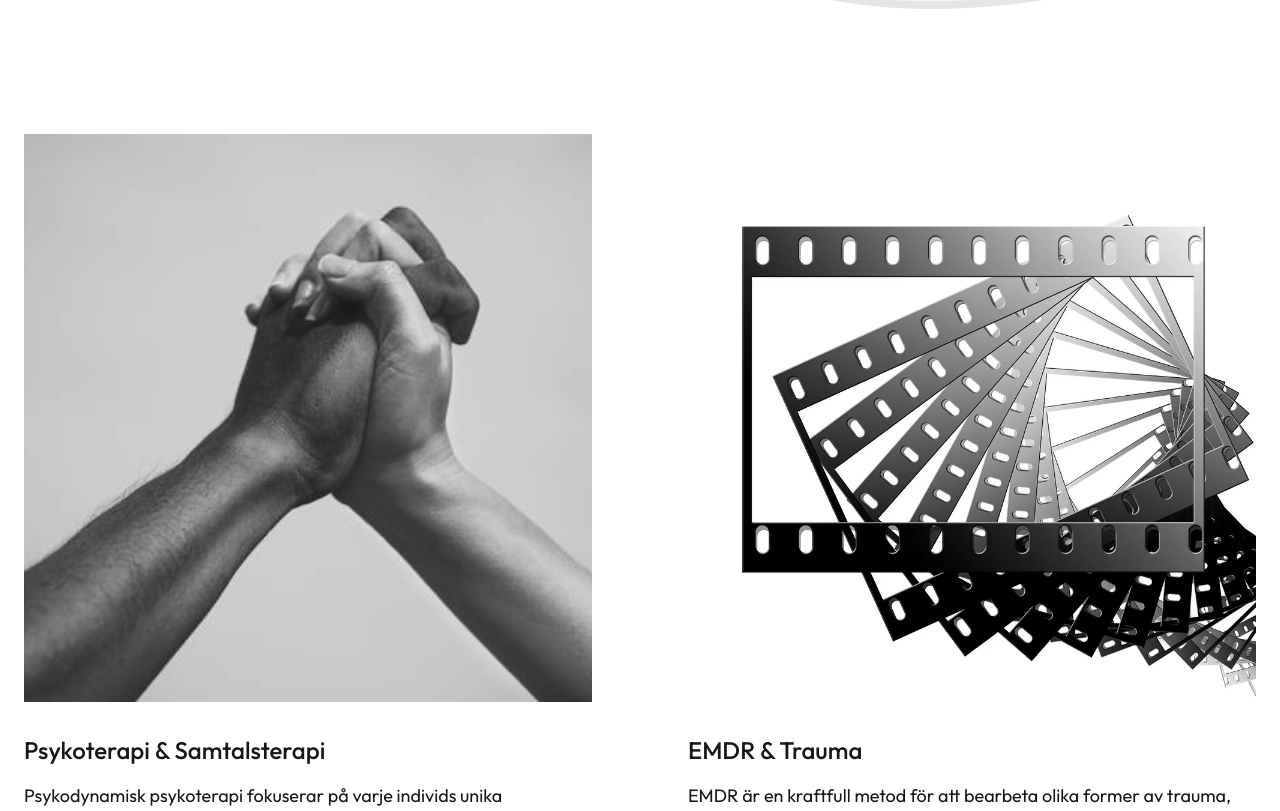
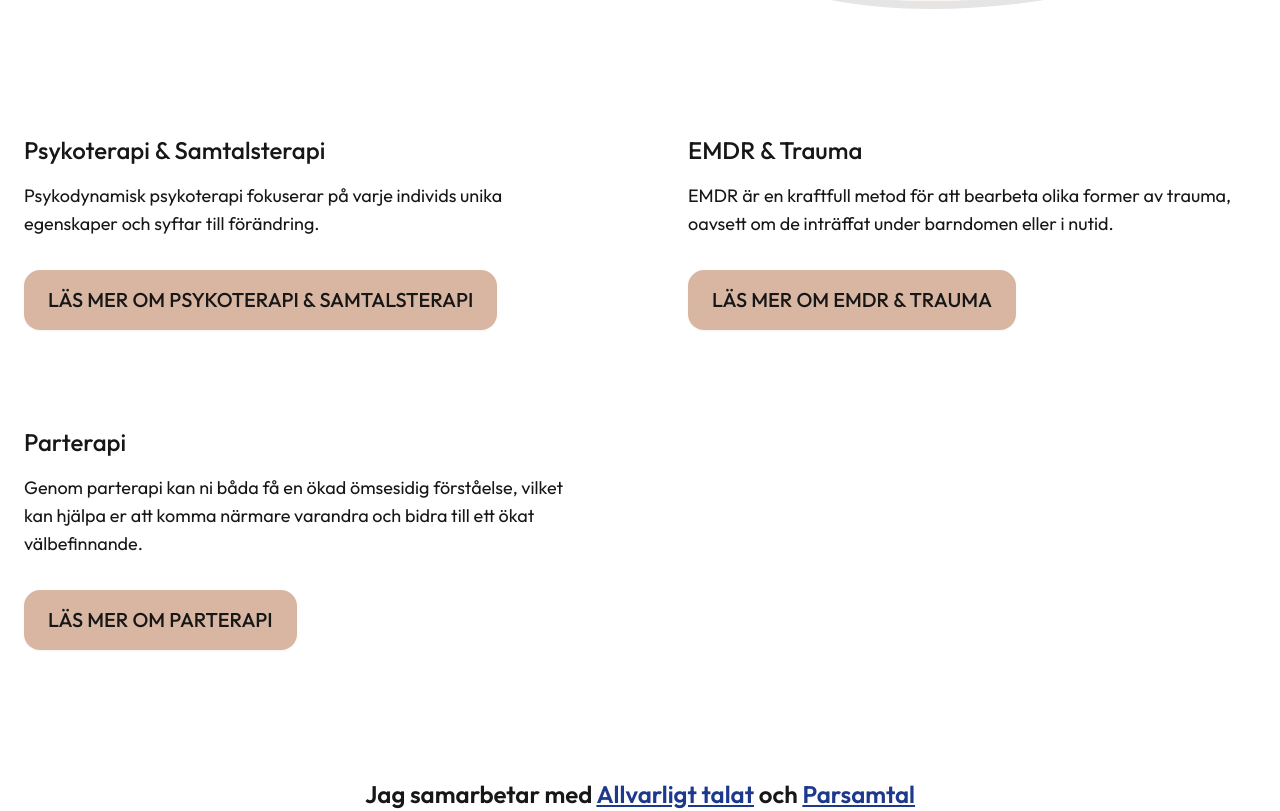
Before and after one commit to beratukiqi/psykoterapi-anna-maria-brandt, a Next.js app: page / in a window 1280 px wide. Shown: the part 4520-5331 px from the top of the page. Built offline with nearby package versions, Linux system fonts and the light colour scheme.

Commit message:
Tagit bort bilder på tjänster på startsidan

```diff
--- a/app/page.tsx
+++ b/app/page.tsx
@@ -194,7 +194,7 @@ export default function Home() {
             {tjanster.map(tjanst => {
               return (
                 <div key={tjanst.slug} className="flex flex-col gap-8 text-neutral-900">
-                  <img src={tjanst.image} alt="" className="w-full object-cover aspect-square" />
+                  {/* <img src={tjanst.image} alt="" className="w-full object-cover aspect-square" /> */}
                   <h3 className="text-2xl font-medium">{tjanst.name}</h3>
                   <p className="text-lg -mt-4">{tjanst.description}</p>
                   <PrimaryButton
```
